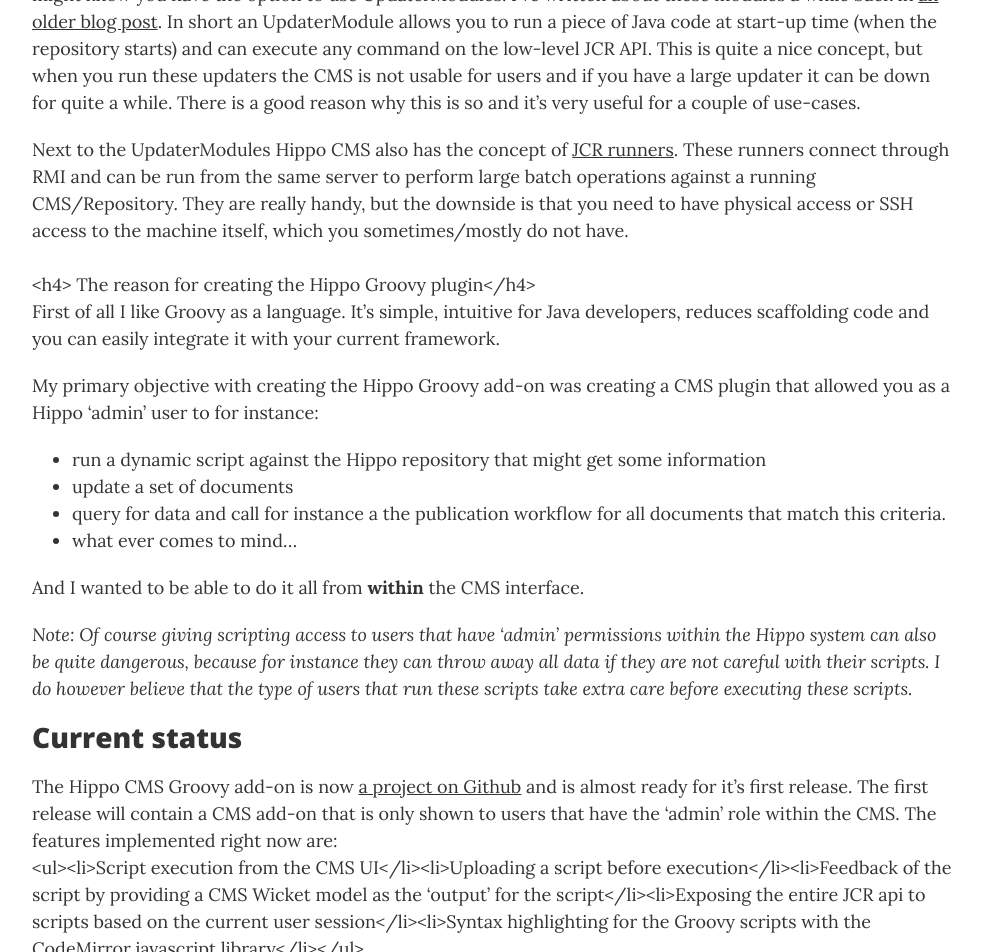
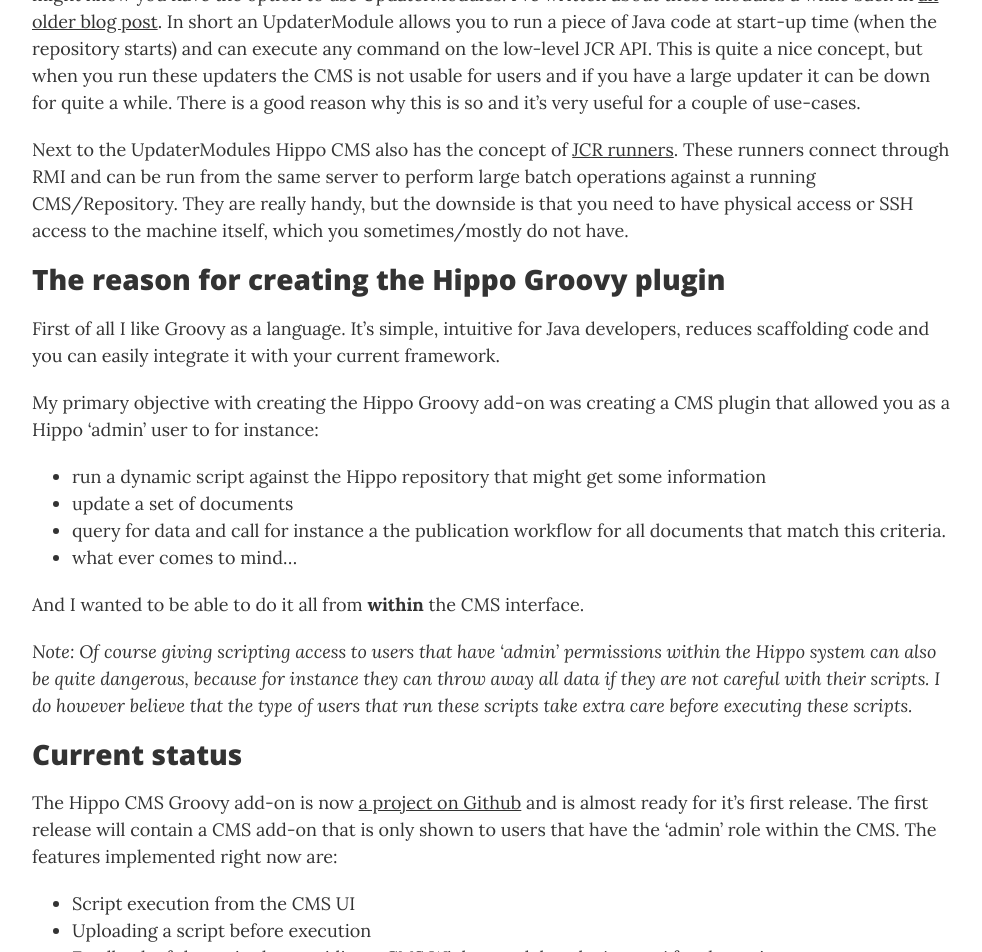
Before and after one commit to jreijn/jreijn.github.com, a Jekyll site: the page built from _posts/2012-05-07-introducing-hippo-cms-groovy-add-on.markdown, in a window 1280 px wide and 1400 px high, scrolled down 764 px. Shown: the top 952 px of the window, without its empty margins (148-1130 px from the left). Built offline with Jekyll 4.4.1, drawn with Linux system fonts in a browser that asks for light colours; comment, search, counter and statistics services are not loaded; some of the changed text lies outside the part shown.

Commit message:
Fix formatting

```diff
--- a/_posts/2012-02-09-get-in-control-with-spring-insight.markdown
+++ b/_posts/2012-02-09-get-in-control-with-spring-insight.markdown
@@ -28,7 +28,7 @@
 <li>Grails</li>
 </ul>
 
-There are <a href="https://github.com/SpringSource/spring-insight-plugins/tree/master/collection-plugins" target="_blank">more plugins available</a> and it's even quite easy to create some of your own and that's what the rest of this post is about.
+There are [more plugins available](https://github.com/SpringSource/spring-insight-plugins/tree/master/collection-plugins) and it's even quite easy to create some of your own and that's what the rest of this post is about.
 
 ### Writing your own Spring Insight plugin
 
--- a/_posts/2012-05-07-introducing-hippo-cms-groovy-add-on.markdown
+++ b/_posts/2012-05-07-introducing-hippo-cms-groovy-add-on.markdown
@@ -21,7 +21,11 @@
 This is quite a nice concept, but when you run these updaters the CMS is not usable for users and if you have a large updater it can be down for quite a while.
 There is a good reason why this is so and it's very useful for a couple of use-cases.
 
-Next to the UpdaterModules Hippo CMS also has the concept of <a href="https://forge.onehippo.org/gf/project/jcr-runner/" target="_blank">JCR runners</a>. These runners connect through RMI and can be run from the same server to perform large batch operations against a running CMS/Repository. They are really handy, but the downside is that you need to have physical access or SSH access to the machine itself, which you sometimes/mostly do not have.<br /><br /><h4>  The reason for creating the Hippo Groovy plugin</h4><br />First of all I like Groovy as a language. It's simple, intuitive for Java developers, reduces scaffolding code and you can easily integrate it with your current framework.
+Next to the UpdaterModules Hippo CMS also has the concept of <a href="https://forge.onehippo.org/gf/project/jcr-runner/" target="_blank">JCR runners</a>. These runners connect through RMI and can be run from the same server to perform large batch operations against a running CMS/Repository. They are really handy, but the downside is that you need to have physical access or SSH access to the machine itself, which you sometimes/mostly do not have.
+
+### The reason for creating the Hippo Groovy plugin
+
+First of all I like Groovy as a language. It's simple, intuitive for Java developers, reduces scaffolding code and you can easily integrate it with your current framework.
 
 My primary objective with creating the Hippo Groovy add-on was creating a CMS plugin that allowed you as a Hippo 'admin' user to for instance:
 
@@ -37,7 +41,8 @@
 ### Current status
 
 The Hippo CMS Groovy add-on is now <a href="https://github.com/jreijn/hippo-groovy-addon" target="_blank">a project on Github</a> and is almost ready for it's first release. The first release will contain a CMS add-on that is only shown to users that have the 'admin' role within the CMS.
-The features implemented right now are:<br /><ul><li>Script execution from the CMS UI</li><li>Uploading a script before execution</li><li>Feedback of the script by providing a CMS Wicket model as the 'output' for the script</li><li>Exposing the entire JCR api to scripts based on the current user session</li><li>Syntax highlighting for the Groovy scripts with the <a href="http://codemirror.net/" target="_blank">CodeMirror</a> javascript library</li></ul>
+The features implemented right now are:
+<ul><li>Script execution from the CMS UI</li><li>Uploading a script before execution</li><li>Feedback of the script by providing a CMS Wicket model as the 'output' for the script</li><li>Exposing the entire JCR api to scripts based on the current user session</li><li>Syntax highlighting for the Groovy scripts with the <a href="http://codemirror.net/" target="_blank">CodeMirror</a> javascript library</li></ul>
 
 <div class="separator" style="clear: both; text-align: center;"><a href="https://github.com/jreijn/hippo-groovy-addon/raw/master/src/main/resources/scripting.png" imageanchor="1" style="margin-left: 1em; margin-right: 1em;"><img border="0" height="640" src="https://github.com/jreijn/hippo-groovy-addon/raw/master/src/main/resources/scripting.png" width="619" /></a></div>
 
```
